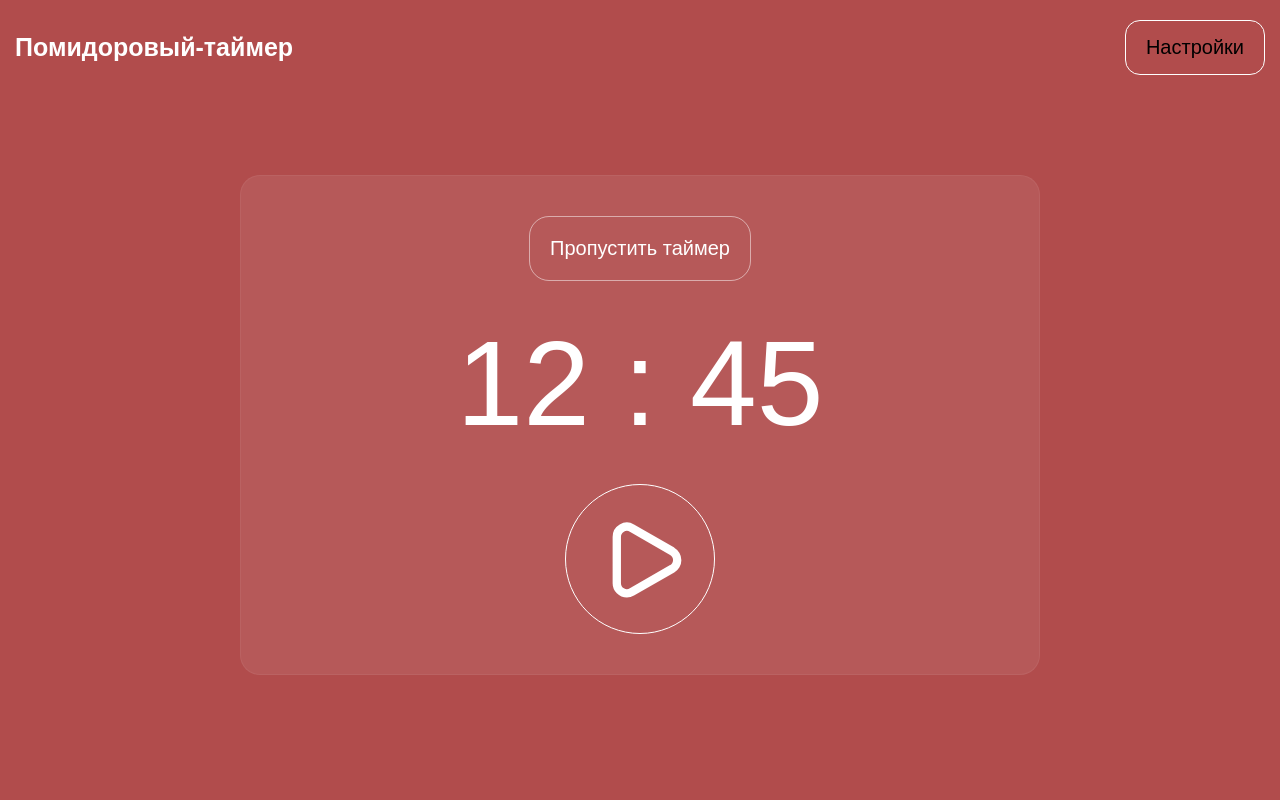
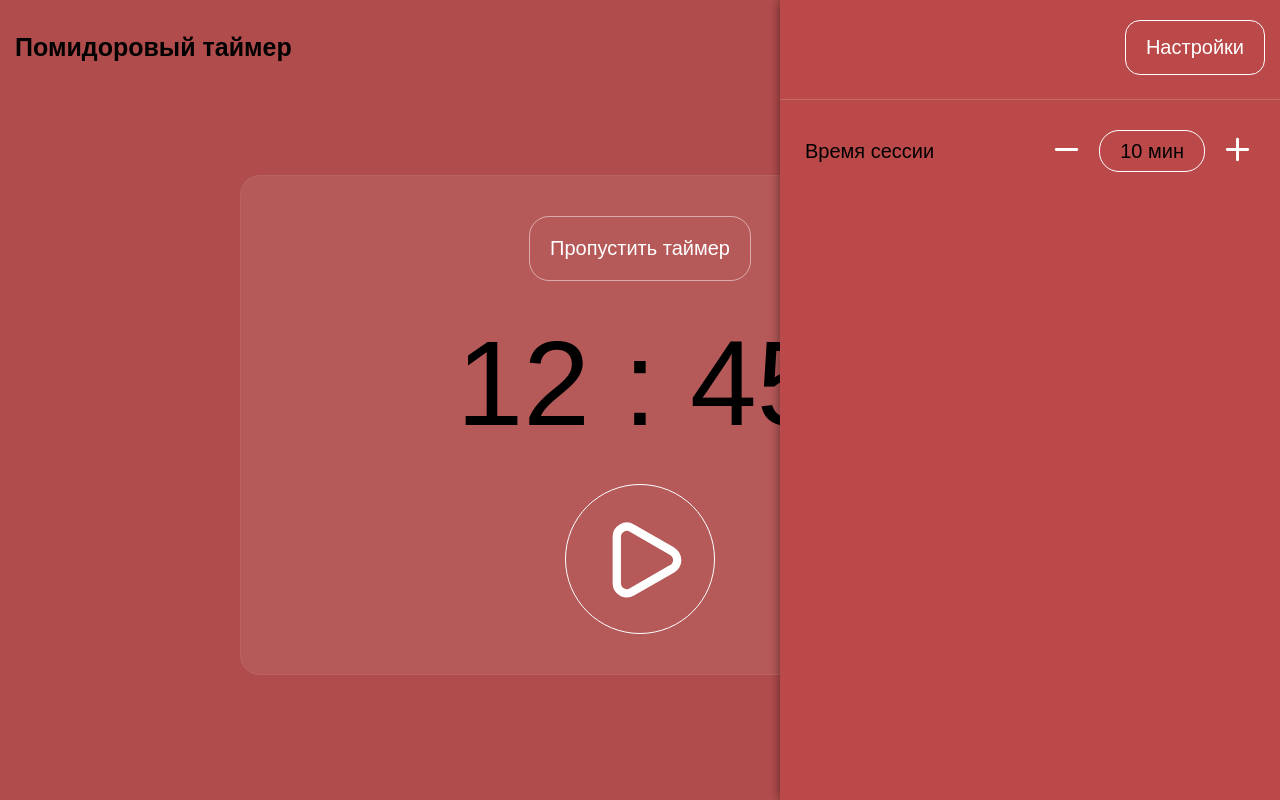
Before and after one commit to RustlingBushes/pomodoro-app, a website built with Vite: page index.html in a window 1280 px wide. Built offline with nearby package versions, Linux system fonts and the light colour scheme.

Commit message:
make popup

```diff
--- a/index.html
+++ b/index.html
@@ -5,16 +5,45 @@
 	<meta charset="UTF-8" />
 	<meta name="viewport" content="width=device-width, initial-scale=1.0" />
 	<script type="module" src="/main.js" defer></script>
-	<title>Quizlet-app</title>
+	<title>Pomodoro-app</title>
 </head>
 
 <body>
 	<div class="wrapper">
+		<div class="popup">
+			<div class="popup__border"></div>
+			<div class="popup-settings">
+				<div class="session">
+					<h2 class="session__title">Время сессии</h2>
+					<div class="session__time">
+						<button class="session__time-minus">
+							<svg xmlns="http://www.w3.org/2000/svg" viewBox="0 0 24 24"
+								width="35" height="35" id="minus">
+								<path fill="#fff" d="M19,11H5a1,1,0,0,0,0,2H19a1,1,0,0,0,0-2Z">
+								</path>
+							</svg>
+						</button>
+						<div class="session__time-box">
+							<span>10</span>
+							мин
+						</div>
+						<button class="session__time-plus">
+							<svg xmlns="http://www.w3.org/2000/svg" viewBox="0 0 24 24"
+								width="35" height="35" id="plus">
+								<path fill="#fff"
+									d="M19,11H13V5a1,1,0,0,0-2,0v6H5a1,1,0,0,0,0,2h6v6a1,1,0,0,0,2,0V13h6a1,1,0,0,0,0-2Z">
+								</path>
+							</svg>
+						</button>
+					</div>
+				</div>
+			</div>
+		</div>
 		<header class="header">
 			<div class="container">
 				<div class="header__content">
-					<h1 class="header__title">Помидоровый-таймер</h1>
-					<button class="header__settings">Настройки</button>
+					<h1 class="header__title">Помидоровый таймер</h1>
+					<button class="header__btn-settings btn">Настройки</button>
 				</div>
 		</header>
 		<main class="main">
--- a/main.js
+++ b/main.js
@@ -1 +1,12 @@
 import './src/sass/style.scss';
+
+const setBtn = document.querySelector('.header__btn-settings');
+const popupElement = document.querySelector('.popup');
+
+setBtn.addEventListener('click', () => {
+	if (popupElement.classList.contains('popup-active')) {
+		popupElement.classList.remove('popup-active');
+	} else {
+		popupElement.classList.add('popup-active');
+	}
+});
--- a/src/sass/normalize.scss
+++ b/src/sass/normalize.scss
@@ -2,11 +2,12 @@ html,
 body {
 	font-family: 'Poppins', sans-serif;
 	background-color: #fff;
-	color: #fff;
+	color: #000;
 	background-color: rgb(177, 76, 76);
 }
 
 .wrapper {
+	position: relative;
 	min-height: 100%;
 	width: 100%;
 	overflow: hidden;
--- a/src/sass/style.scss
+++ b/src/sass/style.scss
@@ -1,6 +1,44 @@
 @import 'reset.scss';
 @import 'normalize.scss';
 @import 'variables.scss';
+
+.popup {
+	position: fixed;
+	bottom: 0;
+	right: 0px;
+	width: 500px;
+	height: 100%;
+	background-color: #fff;
+	transition: right 0.3s ease-in-out;
+	background-color: rgb(187, 73, 73);
+	box-shadow: 0px 0px 10px rgba(0, 0, 0, 0.5);
+	&__border {
+		border-bottom: 1px solid #d4cbcb48;
+		height: 100px;
+	}
+	&-active {
+		right: 0;
+	}
+	&-settings {
+		padding: 30px 25px;
+	}
+	.session {
+		display: flex;
+		align-items: center;
+		justify-content: space-between;
+		font-size: 20px;
+		&__time {
+			display: flex;
+			align-items: center;
+			gap: 15px;
+			&-box {
+				border: 1px solid #fff;
+				padding: 10px 20px;
+				border-radius: 20px;
+			}
+		}
+	}
+}
 
 .header {
 	padding: 20px 0px;
@@ -13,14 +51,15 @@
 		font-size: 25px;
 		font-weight: 600;
 	}
-	&__settings {
+	&__btn-settings {
+		z-index: 2;
 		font-size: 20px;
 		padding: 15px 20px;
+		color: #fff;
 		border: 1px solid #fff;
 		border-radius: 15px;
 	}
 }
-
 .main {
 	&__box {
 		display: flex;
```
Also changed, not shown: public/favicon/minus.svg (added), readme.md (added).
